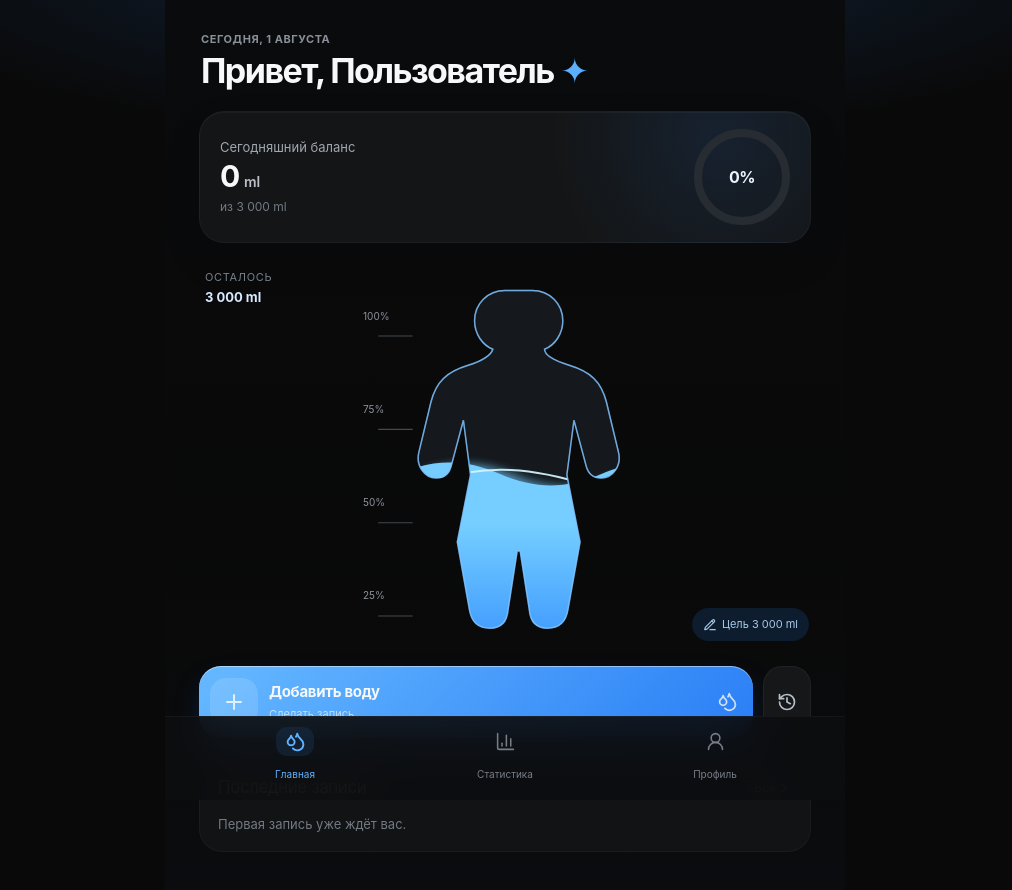
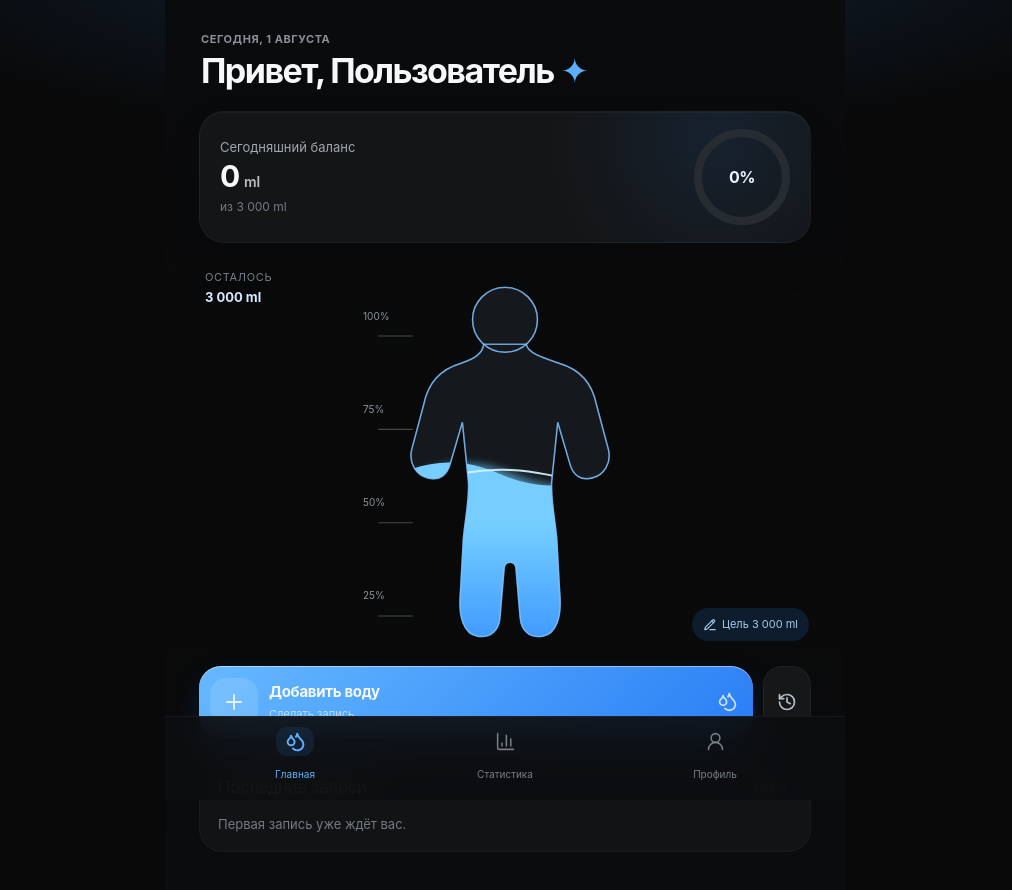
Before and after one commit to egorogarkov34-arch/-2, a React (Vite) app: page / in a window 1280 px wide. Shown: the top 890 px of the page, without its empty margins (135-1147 px from the left). Built offline with nearby package versions, Linux system fonts and the light colour scheme.

Commit message:
Add head circle to body silhouette clipPath

```diff
--- a/src/entities/hydration/ui/BodyWater.tsx
+++ b/src/entities/hydration/ui/BodyWater.tsx
@@ -12,18 +12,19 @@ export function BodyWater({ percentage }: Props) {
   const clipId = `body-clip-${uid}`
   const waveId = `water-wave-${uid}`
   const level = 205 - 1.32 * clamp(percentage, 0, 100)
-  const bodyPath = 'M140 29c-17 0-30 13-30 30 0 13 8 24 18 28-2 7-12 12-25 16-20 6-31 16-36 36l-12 50c-3 13 6 25 17 25 8 0 13-4 15-12l12-45 7 54-13 66 12 67c2 12 9 18 20 18s17-6 18-18l9-58h3l9 58c1 12 7 18 18 18s18-6 20-18l12-67-13-66 7-54 12 45c2 8 7 12 15 12 11 0 20-12 17-25l-12-50c-5-20-16-30-36-36-13-4-25-9-25-16 10-4 18-15 18-28 0-17-13-30-30-30Z'
+  const head = { cx: 140, cy: 58, r: 32 }
+  const bodyPath = 'M119 82C118 91 111 96 96 101C76 107 64 121 60 141L48 186C45 199 52 211 64 214C75 217 83 211 86 200L98 159L104 218C105 233 101 253 99 273L96 328C94 350 99 368 113 370C126 372 134 364 135 352L139 305C139 300 141 297 145 297C149 297 151 300 151 305L155 352C156 364 164 372 177 370C191 368 196 350 194 328L191 273C189 253 185 233 186 218L192 159L204 200C207 211 215 217 226 214C238 211 245 199 242 186L230 141C226 121 214 107 194 101C179 96 162 91 161 82Z'
   return (
     <div className="body-water-wrap" role="img" aria-label={language === 'en' ? `Body silhouette filled to ${Math.round(percentage)} percent` : `Силуэт заполнен водой на ${Math.round(percentage)} процентов`}>
       <svg className="body-water" viewBox="0 0 280 390" fill="none">
         <defs>
-          <clipPath id={clipId}><path d={bodyPath} /></clipPath>
+          <clipPath id={clipId}><path d={bodyPath} /><circle {...head} /></clipPath>
           <linearGradient id={waveId} x1="140" y1="55" x2="140" y2="370" gradientUnits="userSpaceOnUse">
             <stop stopColor="#75CEFF" /><stop offset=".45" stopColor="#328DFF" /><stop offset="1" stopColor="#1462D8" />
           </linearGradient>
           <filter id={`glow-${uid}`} x="-35%" y="-20%" width="170%" height="150%"><feGaussianBlur stdDeviation="4" /></filter>
         </defs>
-        <path d={bodyPath} className="silhouette-base" />
+        <path d={bodyPath} className="silhouette-base" /><circle {...head} className="silhouette-base" />
         <g clipPath={`url(#${clipId})`}>
           <motion.g animate={{ y: level }} transition={{ type: 'spring', stiffness: 32, damping: 18, mass: 0.9 }}>
             <path d="M-50 6 C -15 -9 15 20 50 6 S 115 -9 150 6 S 215 20 250 6 S 315 -9 340 6 V420 H-50Z" fill={`url(#${waveId})`} filter={`url(#glow-${uid})`} opacity=".65" />
@@ -36,7 +37,7 @@ export function BodyWater({ percentage }: Props) {
             <motion.path d="M-50 14 C -5 -1 25 27 75 12 S 165 -3 220 13 S 295 23 340 8" stroke="rgba(213,246,255,.92)" strokeWidth="2" fill="none" animate={{ x: [12, -15, 12] }} transition={{ duration: 4.2, repeat: Infinity, ease: 'easeInOut' }} />
           </motion.g>
         </g>
-        <path d={bodyPath} className="silhouette-stroke" />
+        <path d={bodyPath} className="silhouette-stroke" /><circle {...head} className="silhouette-stroke" />
         <g className="body-ticks"><line x1="15" y1="74" x2="49" y2="74" /><line x1="15" y1="166" x2="49" y2="166" /><line x1="15" y1="258" x2="49" y2="258" /><line x1="15" y1="350" x2="49" y2="350" /></g>
       </svg>
       <div className="body-scale"><span>100%</span><span>75%</span><span>50%</span><span>25%</span></div>
```
